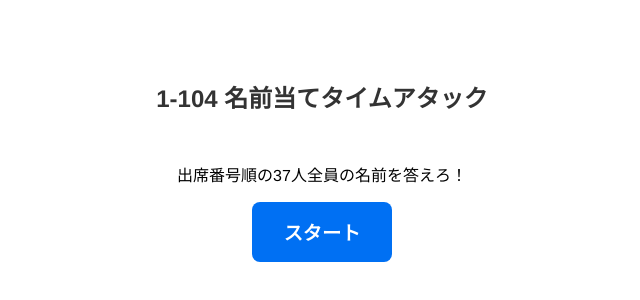
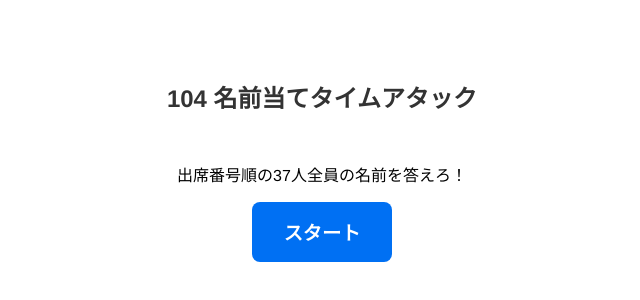
Before and after one commit to hansamubanana-wq/class-104-game, a React (Vite) app: page / in a window 1280 px wide. Shown: the part 198-498 px from the top of the page, without its empty margins (318-958 px from the left). Built offline with nearby package versions, Linux system fonts and the light colour scheme.

Commit message:
タイトルを「1-104 名前当てタイムアタック」から「104 名前当てタイムアタック」に変更

```diff
--- a/src/App.jsx
+++ b/src/App.jsx
@@ -68,7 +68,7 @@ function App() {
   // 画面描画
   return (
     <div className="container">
-      <h1>1-104 名前当てタイムアタック</h1>
+      <h1>104 名前当てタイムアタック</h1>
 
       {!isGameStarted && !endTime && (
         <div className="start-screen">
```
